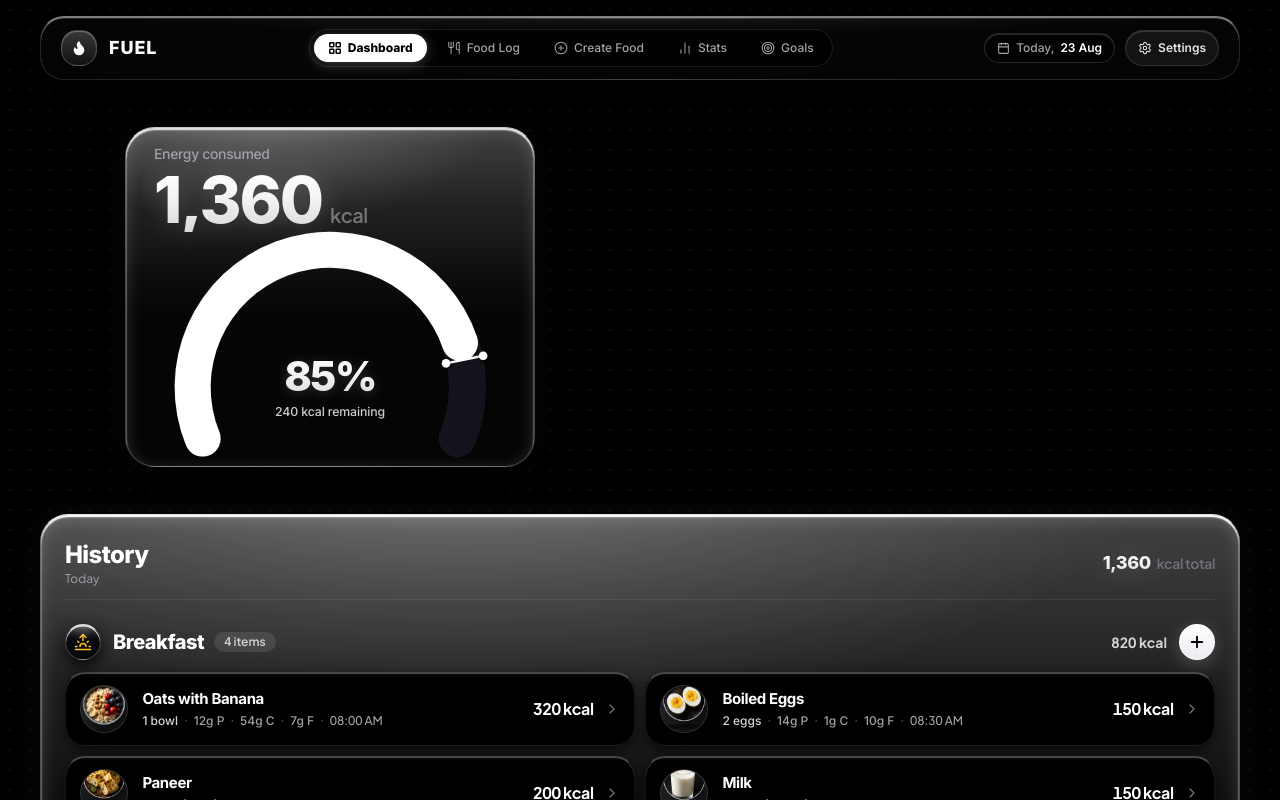
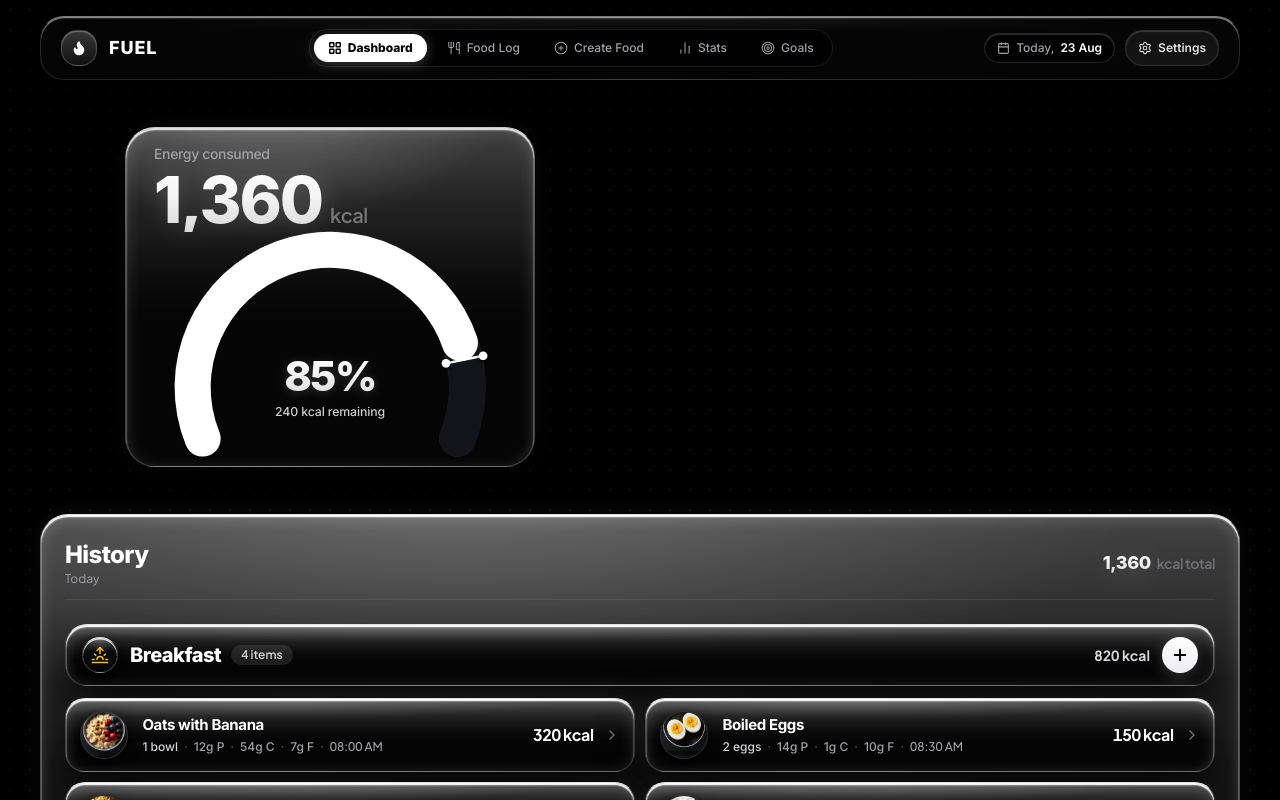
Before and after one commit to iamnotbasant/bite, a React (Vite) app: page /dashboard in a window 1280 px wide. Shown: the top 800 px of the page. Built offline with nearby package versions, Linux system fonts and the light colour scheme.

Commit message:
Loop R13: full History board macro-card shine

```diff
--- a/src/components/MealTimeline.tsx
+++ b/src/components/MealTimeline.tsx
@@ -129,7 +129,7 @@ export const MealTimeline: React.FC<MealTimelineProps> = ({
             return (
               <div key={cat.key} className="space-y-2">
                 {/* Category Header */}
-                <div className="flex items-center justify-between px-1">
+                <div className="row-fintech-section-header">
                   <div className="flex items-center gap-2">
                     <div className="chip-circular-gloss w-7 h-7 text-white shrink-0">
                       <cat.icon size={14} className={cat.accentColor} strokeWidth={2} />
@@ -237,7 +237,7 @@ export const MealTimeline: React.FC<MealTimelineProps> = ({
           return (
             <div key={cat.key} className="space-y-3">
               {/* Header */}
-              <div className="flex items-center justify-between">
+              <div className="row-fintech-section-header">
                 <div className="flex items-center gap-3">
                   <div className="chip-circular-gloss w-9 h-9 text-white shrink-0">
                     <cat.icon size={18} strokeWidth={2} className={cat.accentColor} />
--- a/src/index.css
+++ b/src/index.css
@@ -180,35 +180,91 @@
   overflow: hidden;
 }
 
-/* History row inside panel matching Fintech "Useless Ozon - 6.86$" rows:
-   Small black-glass tile with crisp, thin 1px top-edge light and pure black body */
+.panel-fintech-history::before {
+  display: none;
+}
+
+/* Meal Section Header Row matching macro-card shine (Round 13)
+   Crisp top-edge light, glossy surface, identical border/rim and shine treatment as macro cards */
+.row-fintech-section-header {
+  position: relative;
+  display: flex;
+  align-items: center;
+  justify-content: space-between;
+  padding: 0.65rem 0.85rem;
+  border-radius: 20px;
+  overflow: hidden;
+  background:
+    radial-gradient(ellipse 90% 60% at 35% -10%, rgba(255, 255, 255, 0.28) 0%, rgba(255, 255, 255, 0.10) 38%, transparent 65%),
+    linear-gradient(180deg, rgba(255, 255, 255, 0.24) 0%, rgba(255, 255, 255, 0.12) 22%, rgba(255, 255, 255, 0.03) 44%, transparent 56%),
+    #050506;
+  backdrop-filter: blur(24px);
+  -webkit-backdrop-filter: blur(24px);
+  border: 1px solid rgba(255, 255, 255, 0.25);
+  border-top-color: rgba(255, 255, 255, 0.88);
+  box-shadow:
+    0 20px 44px rgba(0, 0, 0, 0.95),
+    inset 0 2px 2px rgba(255, 255, 255, 0.65),
+    inset 0 2px 1px rgba(255, 255, 255, 0.90),
+    inset 0 4px 16px rgba(255, 255, 255, 0.18),
+    0 0 32px rgba(255, 255, 255, 0.06);
+  transition: all 0.2s cubic-bezier(0.16, 1, 0.3, 1);
+}
+
+.row-fintech-section-header::before {
+  display: none;
+}
+
+@media (min-width: 640px) {
+  .row-fintech-section-header {
+    padding: 0.75rem 1rem;
+    border-radius: 22px;
+  }
+}
+
+/* History Food Row inside meals matching macro cards glass treatment (Round 13)
+   Glossy black-glass surface with macro-card style top-edge gloss and rim */
 .row-fintech-history {
+  position: relative;
   display: flex;
   align-items: center;
   justify-content: space-between;
   padding: 0.75rem 0.9rem;
   border-radius: 20px;
+  overflow: hidden;
   background:
-    linear-gradient(180deg, rgba(255, 255, 255, 0.06) 0%, transparent 6%),
-    #000000;
-  border: 1px solid rgba(255, 255, 255, 0.08);
-  border-top-color: rgba(255, 255, 255, 0.28);
+    radial-gradient(ellipse 90% 60% at 35% -10%, rgba(255, 255, 255, 0.28) 0%, rgba(255, 255, 255, 0.10) 38%, transparent 65%),
+    linear-gradient(180deg, rgba(255, 255, 255, 0.24) 0%, rgba(255, 255, 255, 0.12) 22%, rgba(255, 255, 255, 0.03) 44%, transparent 56%),
+    #050506;
+  backdrop-filter: blur(24px);
+  -webkit-backdrop-filter: blur(24px);
+  border: 1px solid rgba(255, 255, 255, 0.25);
+  border-top-color: rgba(255, 255, 255, 0.88);
   box-shadow:
-    inset 0 1px 0 0 rgba(255, 255, 255, 0.25),
-    0 4px 12px rgba(0, 0, 0, 0.6);
+    0 20px 44px rgba(0, 0, 0, 0.95),
+    inset 0 2px 2px rgba(255, 255, 255, 0.65),
+    inset 0 2px 1px rgba(255, 255, 255, 0.90),
+    inset 0 4px 16px rgba(255, 255, 255, 0.18),
+    0 0 32px rgba(255, 255, 255, 0.06);
   transition: all 0.2s cubic-bezier(0.16, 1, 0.3, 1);
 }
+
+.row-fintech-history::before {
+  display: none;
+}
+
 .row-fintech-history:hover {
-  background:
-    linear-gradient(180deg, rgba(255, 255, 255, 0.09) 0%, transparent 8%),
-    #050508;
-  border-color: rgba(255, 255, 255, 0.16);
-  border-top-color: rgba(255, 255, 255, 0.42);
+  border-color: rgba(255, 255, 255, 0.35);
+  border-top-color: rgba(255, 255, 255, 0.95);
   box-shadow:
-    inset 0 1px 0 0 rgba(255, 255, 255, 0.38),
-    0 6px 16px rgba(0, 0, 0, 0.75);
+    0 24px 48px rgba(0, 0, 0, 0.98),
+    inset 0 2px 2px rgba(255, 255, 255, 0.75),
+    inset 0 2px 1px rgba(255, 255, 255, 0.95),
+    inset 0 4px 18px rgba(255, 255, 255, 0.22),
+    0 0 36px rgba(255, 255, 255, 0.08);
   transform: translateY(-1px);
 }
+
 .row-fintech-history:active {
   transform: scale(0.99);
 }
```
